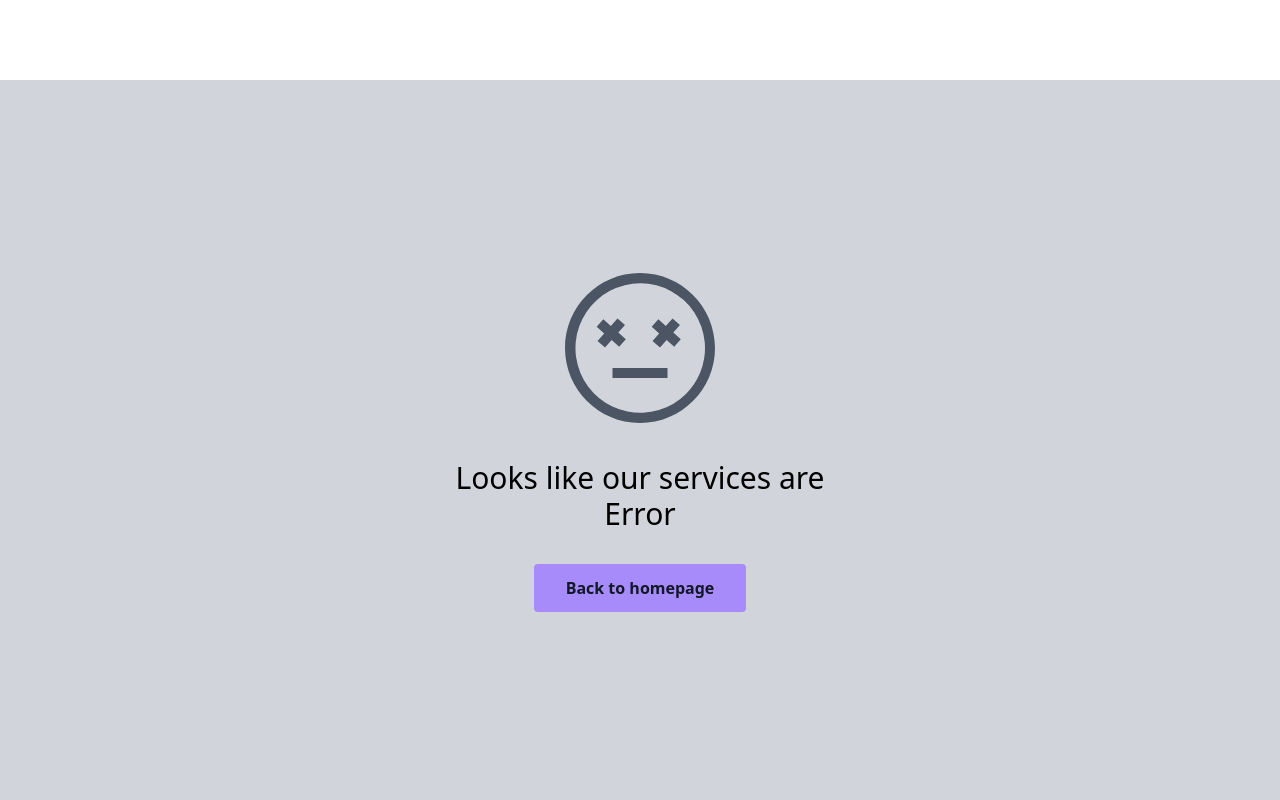
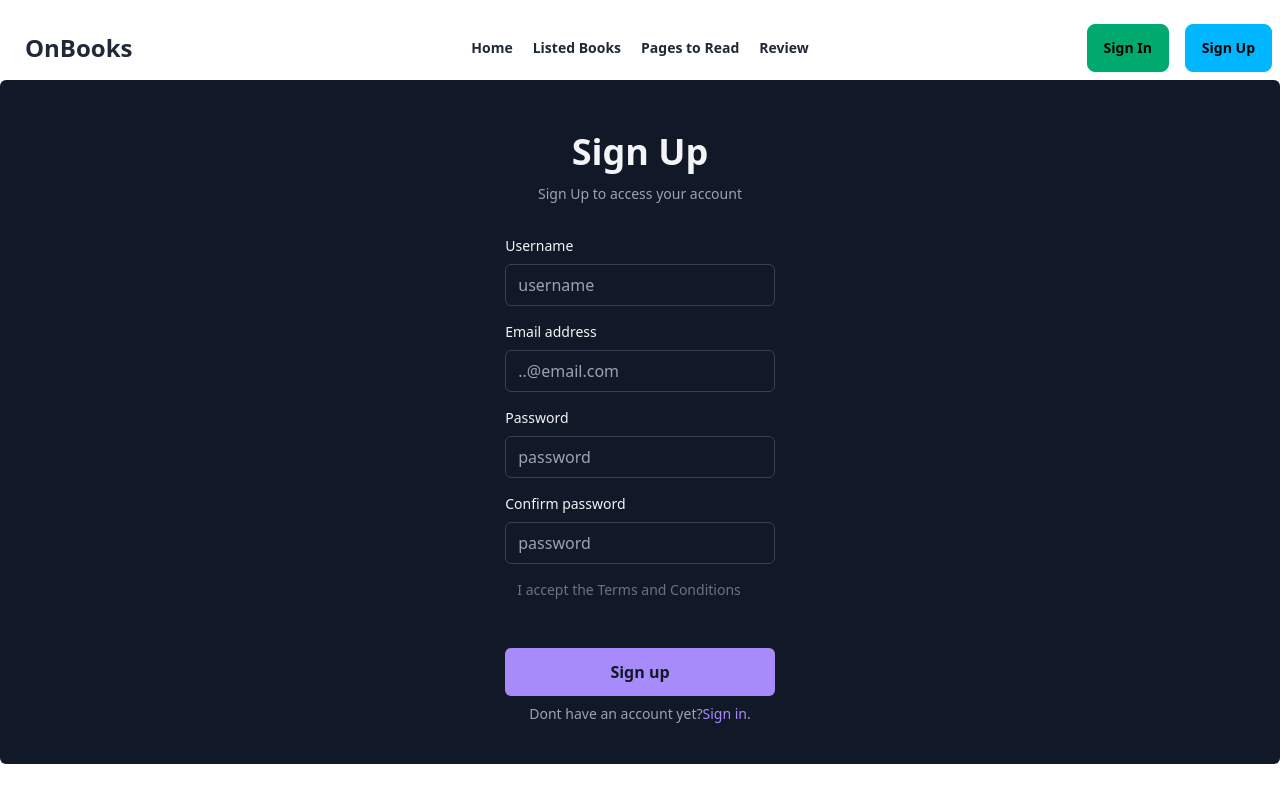
Before and after one commit to saagor16/B9A8-bookvibe, a React (Vite) app: page /up in a window 1280 px wide. Built offline with nearby package versions, Linux system fonts and the light colour scheme.

Commit message:
sing up and sing in btn

```diff
--- a/src/layout/Navbar.jsx
+++ b/src/layout/Navbar.jsx
@@ -109,8 +109,8 @@ const Navbar = () => {
           </ul>
         </div>
         <div className="navbar-end lg:gap-4 gap-1 ">
-          <button className="btn btn-success">Sign In</button>
-          <button className="btn btn-info">Sign Up</button>
+          <Link to="/in" className="btn btn-success">Sign In</Link>
+          <Link to="/up" className="btn btn-info">Sign Up</Link>
         </div>
       </div>
     </div>
--- a/src/main.jsx
+++ b/src/main.jsx
@@ -13,6 +13,8 @@ import Read from './pages/Read';
 import Wishlist from './pages/Wishlist';
 import Error from './Error/Error';
 import Review from './section/Review';
+import In from './pages/In';
+import Up from './pages/Up';
 const router = createBrowserRouter([
   {
     path: "/",
@@ -56,7 +58,14 @@ const router = createBrowserRouter([
       {
         path: "/review",
         element:<Review></Review>,
-        loader:()=>(fetch('/public/data.json'))
+      },
+      {
+        path: "/in",
+        element:<In></In>,
+      },
+      {
+        path: "/up",
+        element:<Up></Up>,
       },
     ]
   },
--- /dev/null
+++ b/src/pages/In.jsx
@@ -0,0 +1,77 @@
+import { Link } from "react-router-dom";
+
+const In = () => {
+  return (
+    <div className="">
+      <div className="flex flex-col p-6 rounded-md sm:p-10 bg-gray-900 text-gray-100 w-full items-center">
+        <div className="mb-8 text-center">
+          <h1 className="my-3 text-4xl font-bold">Sign in</h1>
+          <p className="text-sm text-gray-400">
+            Sign in to access your account
+          </p>
+        </div>
+        <form noValidate="" action="" className="space-y-12">
+          <div className="space-y-4">
+            <div>
+              <label htmlFor="email" className="block mb-2 text-sm">
+                Email address
+              </label>
+              <input
+                type="email"
+                name="email"
+                id="email"
+                placeholder="..@email.com"
+                className="w-full px-3 py-2 border rounded-md border-gray-700 bg-gray-900 text-gray-100"
+              />
+            </div>
+            <div>
+              <div className="flex justify-between mb-2">
+                <label htmlFor="password" className="text-sm">
+                  Password
+                </label>
+                <a
+                  rel="noopener noreferrer"
+                  href="#"
+                  className="text-xs hover:underline text-gray-400"
+                >
+                  Forgot password?
+                </a>
+              </div>
+              <input
+                type="password"
+                name="password"
+                id="password"
+                placeholder="*****"
+                className="w-full px-3 py-2 border rounded-md border-gray-700 bg-gray-900 text-gray-100"
+              />
+            </div>
+          </div>
+          <div className="space-y-2">
+            <div>
+              <button
+                type="button"
+                className="w-full px-8 py-3 font-semibold rounded-md bg-violet-400 text-gray-900"
+              >
+                Sign in
+              </button>
+            </div>
+            <p className="px-6 text-sm text-center text-gray-400">
+              Dont have an account yet?
+              <Link
+              to="/up"
+                rel="noopener noreferrer"
+
+                className="hover:underline text-violet-400"
+              >
+                Sign up
+              </Link>
+              .
+            </p>
+          </div>
+        </form>
+      </div>
+    </div>
+  );
+};
+
+export default In;
--- /dev/null
+++ b/src/pages/Up.jsx
@@ -0,0 +1,108 @@
+import { Link } from "react-router-dom";
+
+const Up = () => {
+  return (
+    <div>
+      <div className="flex flex-col p-6 rounded-md sm:p-10 bg-gray-900 text-gray-100 w-full items-center">
+        <div className="mb-8 text-center">
+          <h1 className="my-3 text-4xl font-bold">Sign Up</h1>
+          <p className="text-sm text-gray-400">
+            Sign Up to access your account
+          </p>
+        </div>
+        <form noValidate="" action="" className="space-y-12">
+          <div className="space-y-4">
+            <div>
+              <label htmlFor="email" className="block mb-2 text-sm">
+                Username
+              </label>
+              <input
+                type="text"
+                name="text"
+                id="text"
+                placeholder="username"
+                className="w-full px-3 py-2 border rounded-md border-gray-700 bg-gray-900 text-gray-100"
+              />
+            </div>
+            <div>
+              <label htmlFor="email" className="block mb-2 text-sm">
+                Email address
+              </label>
+              <input
+                type="email"
+                name="email"
+                id="email"
+                placeholder="..@email.com"
+                className="w-full px-3 py-2 border rounded-md border-gray-700 bg-gray-900 text-gray-100"
+              />
+            </div>
+            <div>
+              <label htmlFor="email" className="block mb-2 text-sm">
+                Password
+              </label>
+              <input
+                type="password"
+                name="password"
+                id="password"
+                placeholder="password"
+                className="w-full px-3 py-2 border rounded-md border-gray-700 bg-gray-900 text-gray-100"
+              />
+            </div>
+            <div>
+              <label htmlFor="email" className="block mb-2 text-sm">
+                Confirm password
+              </label>
+              <input
+                type="password"
+                name="password"
+                id="password"
+                placeholder="password"
+                className="w-full px-3 py-2 border rounded-md border-gray-700 bg-gray-900 text-gray-100"
+              />
+            </div>
+            <div className="flex items-start">
+              <div className="ml-3 text-sm">
+                <label
+                  htmlFor="terms"
+                  className="font-light text-gray-500 dark:text-gray-300"
+                >
+                  I accept the{" "}
+                  <a
+                    className="font-medium text-primary-600 hover:underline dark:text-primary-500"
+                    href="#"
+                  >
+                    Terms and Conditions
+                  </a>
+                </label>
+              </div>
+            </div>
+          </div>
+
+          <div className="space-y-2">
+            <div>
+              <button
+                type="button"
+                className="w-full px-8 py-3 font-semibold rounded-md bg-violet-400 text-gray-900"
+              >
+                Sign up
+              </button>
+            </div>
+            <p className="px-6 text-sm text-center text-gray-400">
+              Dont have an account yet?
+              <Link
+                to="/in"
+                rel="noopener noreferrer"
+                className="hover:underline text-violet-400"
+              >
+                Sign in
+              </Link>
+              .
+            </p>
+          </div>
+        </form>
+      </div>
+    </div>
+  );
+};
+
+export default Up;
```
